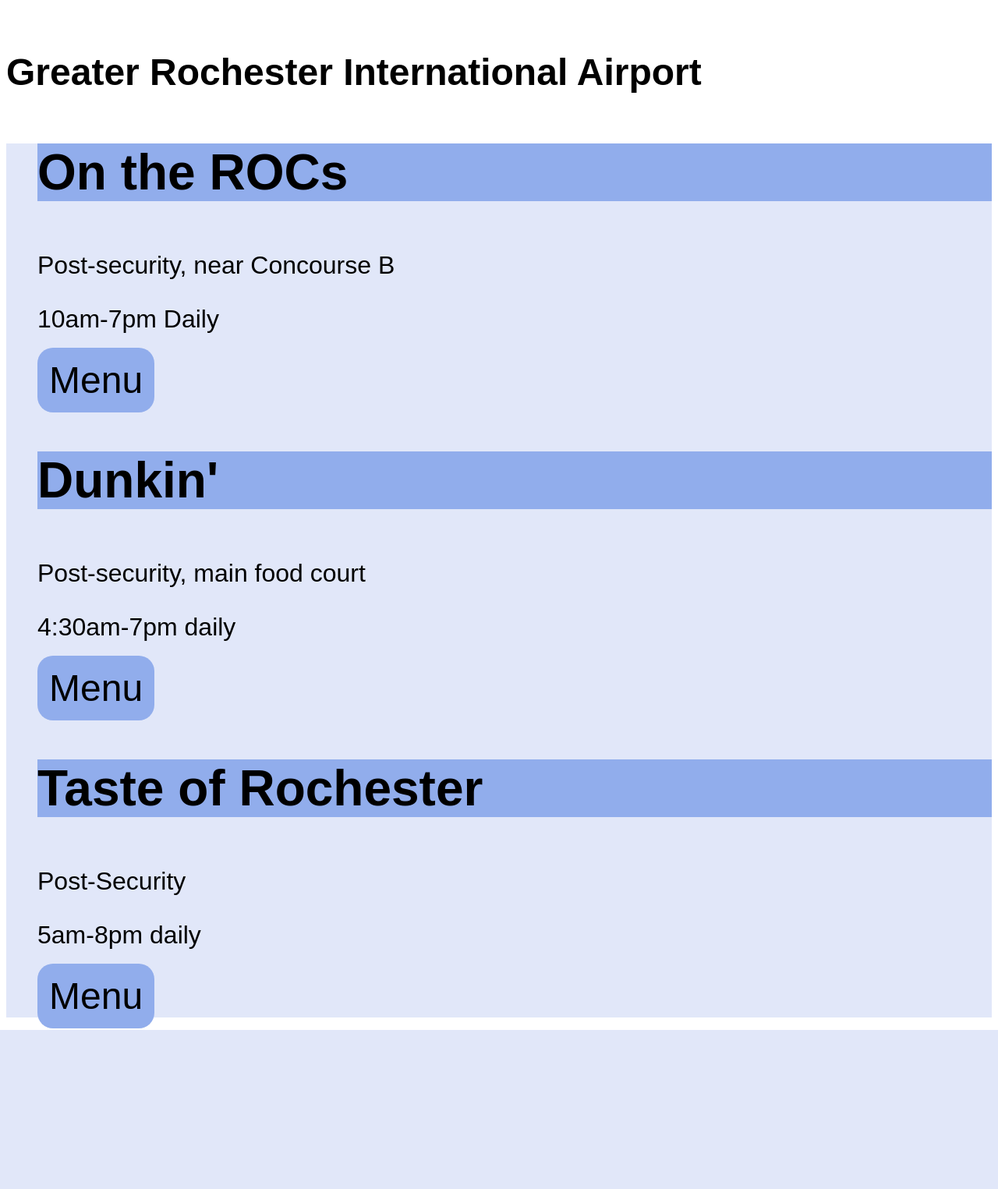
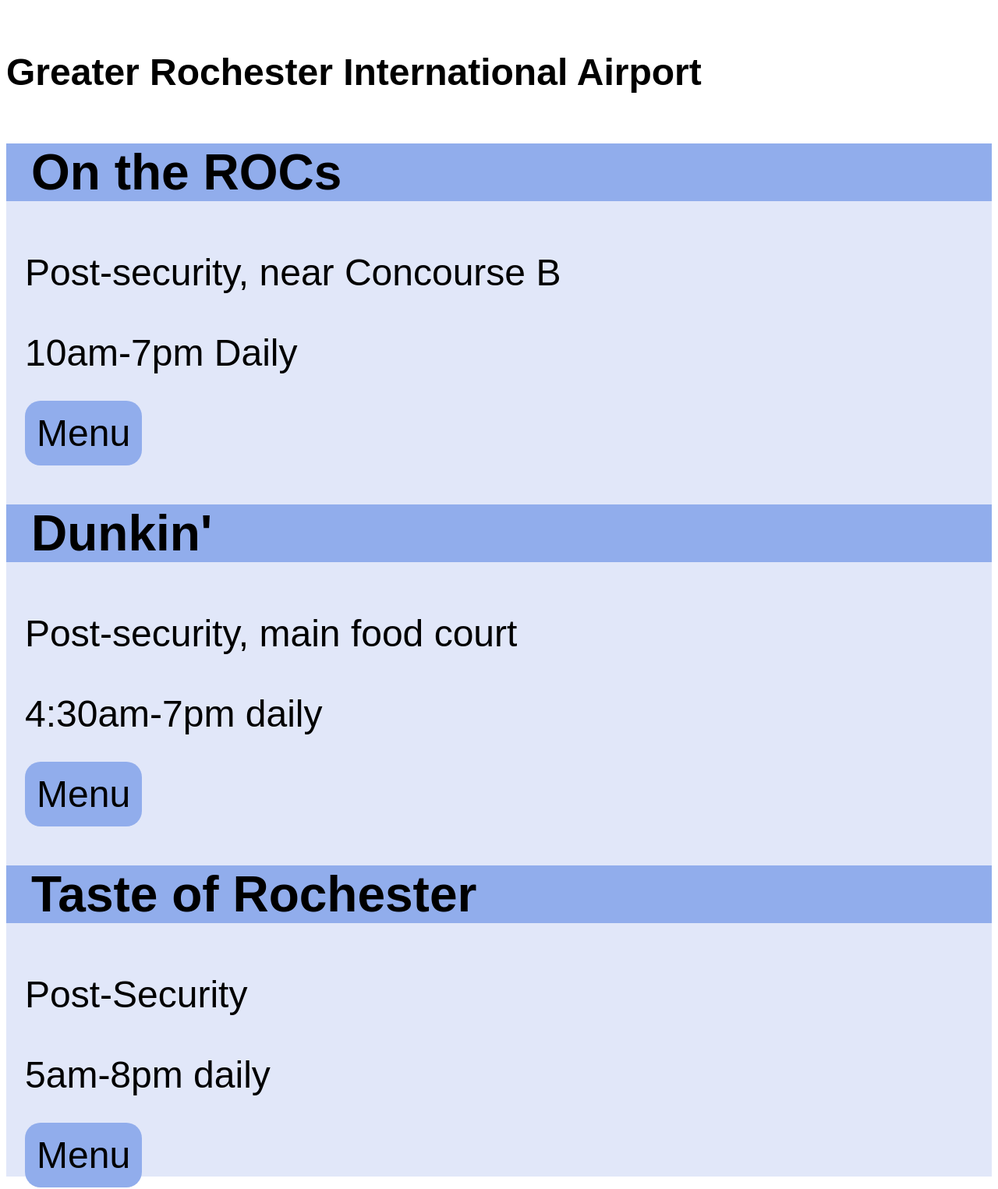
Before and after one commit to DigitalCitys/DineThenFly, a Flask app: page / in a window 1280 px wide. Shown: the part 160-1685 px from the top of the page at 78% size. Before the commit the page ends 1481 px from the top, so only its background shows below. Run offline with Flask 3, Linux system fonts and the light colour scheme; data comes from the database, SQL or seed files in the repository.

Commit message:
Improved CSS styling with padding and margins

```diff
--- a/static/styles.css
+++ b/static/styles.css
@@ -16,17 +16,20 @@
 {
     background-color: #e1e7f9;
     list-style: none;
+    padding-left: 0;
 }
 
 h3
 {
     background-color: #91adec;
     font-size: 4em;
+    padding-left: 0.5em;
 }
 
 p
 {
-    font-size: 2em;
+    font-size: 3em;
+    padding-left: 0.5em;
 }
 
 a
@@ -37,4 +40,5 @@
     font-size: 3em;
     padding: 15px;
     border-radius: 20px;
+    margin-left: 0.5em;
 }
```
